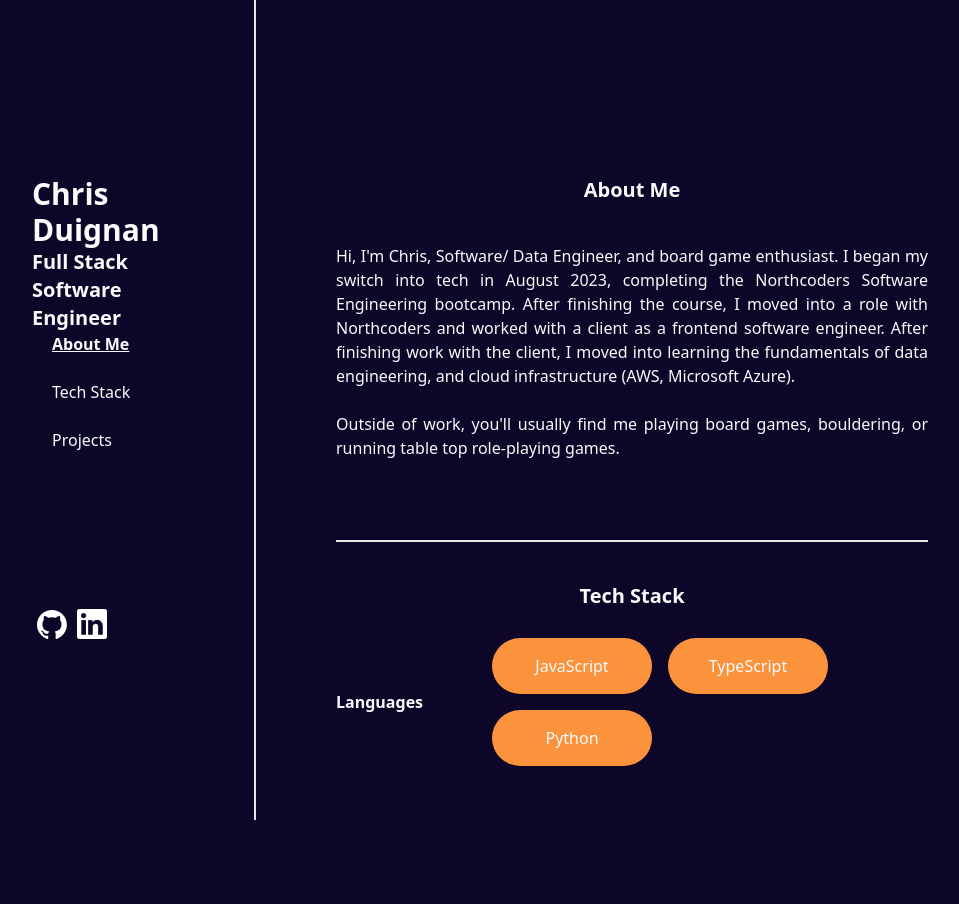
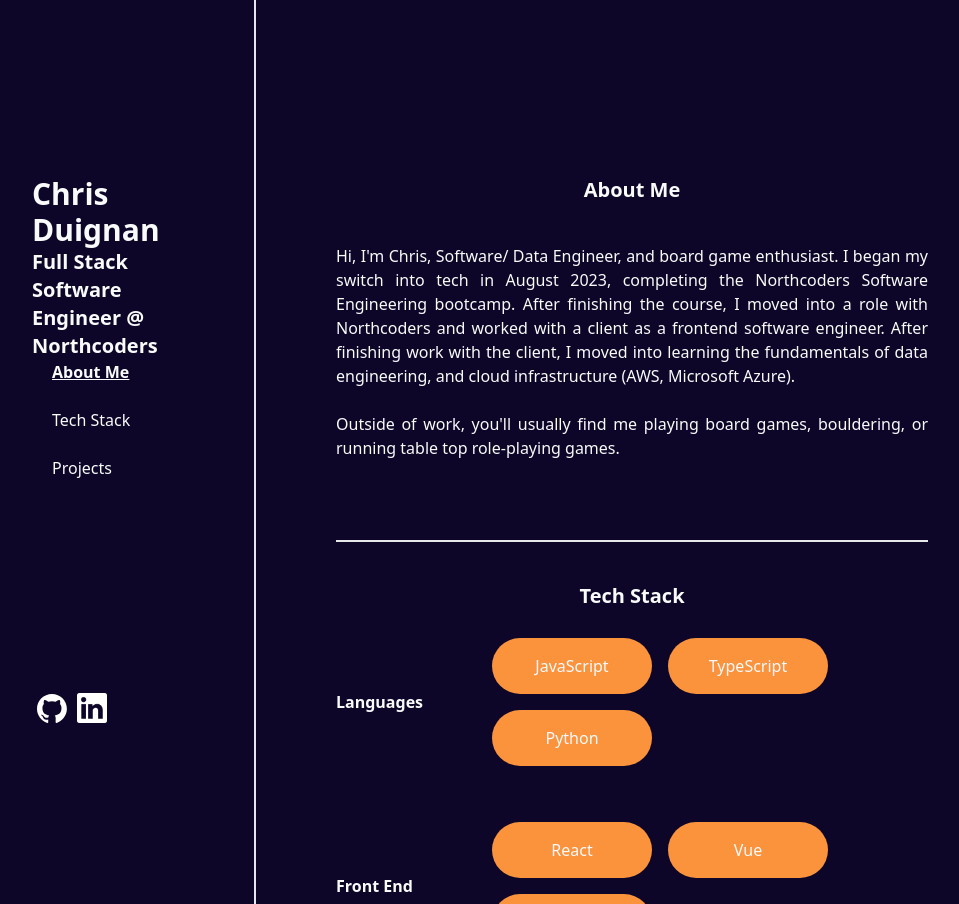
Before and after one commit to Chris-Duignan/portfolio, a Next.js app: page / in a window 1280 px wide. Shown: the whole page, without its empty margins (160-1119 px from the left). Before the commit the page ends 820 px from the top, so only its background shows below. Built offline with nearby package versions, Linux system fonts and the light colour scheme; no server answers.

Commit message:
refactor: add current position

```diff
--- a/src/app/page.tsx
+++ b/src/app/page.tsx
@@ -27,7 +27,7 @@ export default function Home() {
         <div>
           <PrimaryTitle>Chris Duignan</PrimaryTitle>
           <SecondaryTitle style={"text-left"}>
-            Full Stack Software Engineer
+            Full Stack Software Engineer @ Northcoders
           </SecondaryTitle>
         </div>
         <NavBar section={activeLink} />
```
